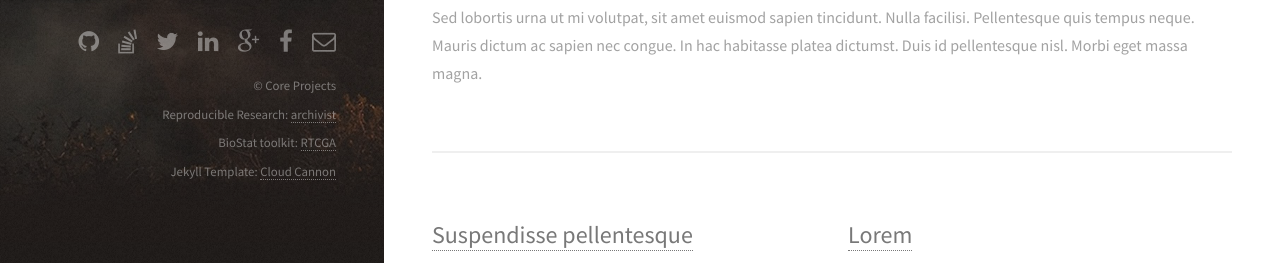
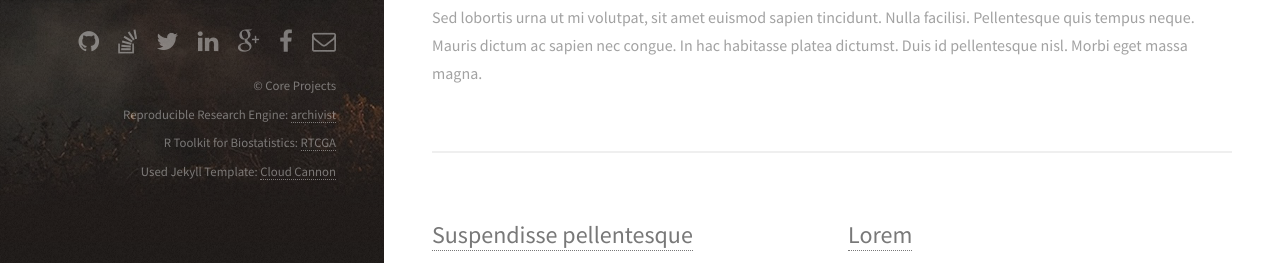
Before and after one commit to MarcinKosinski/MarcinKosinski.github.io, a Jekyll site: the page built from index.html, in a window 1280 px wide and 900 px high, scrolled down 484 px. Shown: the part 634-897 px from the top of the window. Built offline with Jekyll 4.4.1, drawn with Linux system fonts in a browser that asks for light colours.

Commit message:
core projcets section

```diff
--- a/_layouts/default.html
+++ b/_layouts/default.html
@@ -102,9 +102,9 @@
             </ul>
             <ul class="copyright">
                 <li>&copy; Core Projects</li>
-                <li>Reproducible Research: <a href="http://pbiecek.github.io/archivist">archivist</a></li>
-                <li>BioStat toolkit: <a href="https://rtcga.github.io/RTCGA">RTCGA</a></li>
-                <li>Jekyll Template: <a href="http://cloudcannon.com">Cloud Cannon</a></li>
+                <li>Reproducible Research Engine: <a href="http://pbiecek.github.io/archivist">archivist</a></li>
+                <li>R Toolkit for Biostatistics: <a href="https://rtcga.github.io/RTCGA">RTCGA</a></li>
+                <li>Used Jekyll Template: <a href="http://cloudcannon.com">Cloud Cannon</a></li>
             </ul>
         </footer>
 
```
